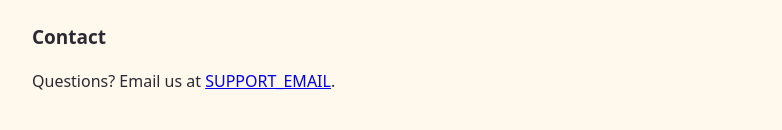
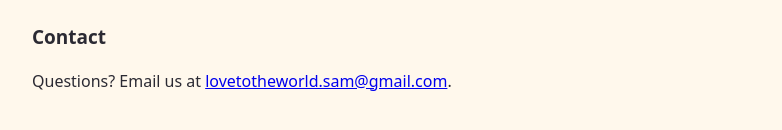
Before and after one commit to WanjohiSammy/little-thinkers-privacy, a plain HTML site: page docs/index.html in a window 1280 px wide. Shown: the part 1302-1432 px from the top of the page, without its empty margins (248-1030 px from the left). Drawn offline with Linux system fonts and the light colour scheme.

Commit message:
Update support email address in index.html

```diff
--- a/docs/index.html
+++ b/docs/index.html
@@ -40,6 +40,6 @@
 <p>If this policy changes, we will update this page and the date above.</p>
 
 <h2>Contact</h2>
-<p>Questions? Email us at <a href="mailto:lovetotheworld.sam@gmail.com">SUPPORT_EMAIL</a>.</p>
+<p>Questions? Email us at <a href="mailto:lovetotheworld.sam@gmail.com">lovetotheworld.sam@gmail.com</a>.</p>
 </body>
 </html>
```
